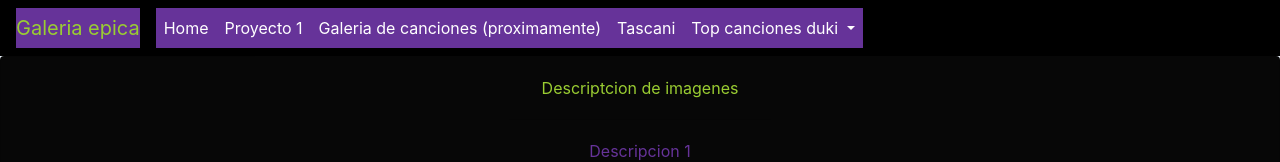
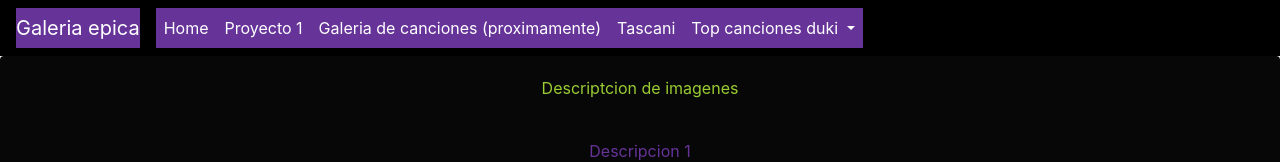
Before and after one commit to NicoDemaria/MyFirstPage, a plain HTML site: page index.html in a window 1280 px wide. Shown: the top 162 px of the page. Drawn offline with nearby package versions, Linux system fonts and the light colour scheme.

Commit message:
Update coloresbt.css

```diff
--- a/coloresbt.css
+++ b/coloresbt.css
@@ -38,7 +38,7 @@ a {
     background-color: rebeccapurple ;
 }
 .navbar-light .navbar-brand {
-    color: YELLOWGREEN;
+    color: white;
 }
 .bg-light {
     background-color: black!important;
```
